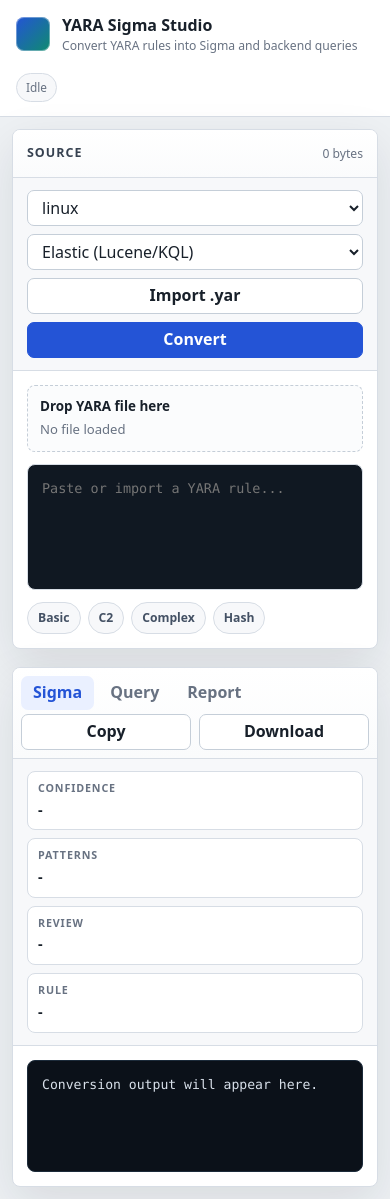
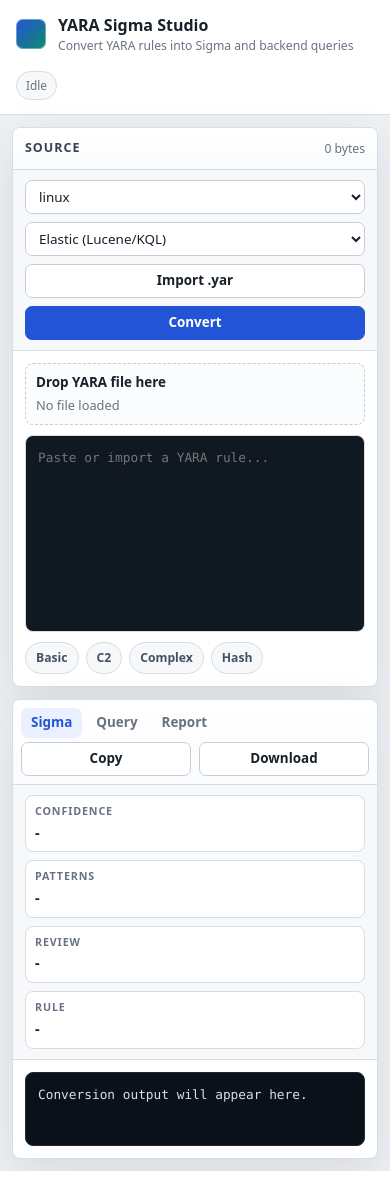
Before and after one commit to wahidhendrawan/yara-sigma-webui, a Flask app: page / in a window 390 px wide. After the commit the page ends 1171 px from the top, so only its background shows below. Run offline with Flask 3, Linux system fonts and the light colour scheme.

Commit message:
Fix workbench layout responsiveness

```diff
--- a/templates/index.html
+++ b/templates/index.html
@@ -17,9 +17,9 @@ body{font-family:ui-sans-serif,system-ui,-apple-system,BlinkMacSystemFont,"Segoe
 button,select,textarea{font:inherit}
 button{cursor:pointer}
 .app{min-height:100vh;display:grid;grid-template-rows:auto 1fr}
-.top{height:64px;background:var(--surface);border-bottom:1px solid var(--line);display:flex;align-items:center;justify-content:space-between;padding:0 22px;gap:18px}
+.top{height:58px;background:var(--surface);border-bottom:1px solid var(--line);display:flex;align-items:center;justify-content:space-between;padding:0 18px;gap:16px}
 .brand{display:flex;align-items:center;gap:12px;min-width:0}
-.mark{width:34px;height:34px;border-radius:8px;background:linear-gradient(135deg,var(--blue),var(--green));box-shadow:inset 0 0 0 1px rgba(255,255,255,.35)}
+.mark{width:30px;height:30px;border-radius:7px;background:linear-gradient(135deg,var(--blue),var(--green));box-shadow:inset 0 0 0 1px rgba(255,255,255,.35)}
 .brand h1{font-size:1rem;font-weight:800;letter-spacing:0}
 .brand p{font-size:.76rem;color:var(--muted)}
 .status{display:flex;gap:8px;align-items:center;justify-content:flex-end;flex-wrap:wrap}
@@ -27,46 +27,54 @@ button{cursor:pointer}
 .pill.good{color:var(--green);border-color:rgba(15,139,111,.28);background:rgba(15,139,111,.06)}
 .pill.warn{color:var(--amber);border-color:rgba(183,121,31,.28);background:rgba(183,121,31,.07)}
 .pill.bad{color:var(--red);border-color:rgba(192,57,43,.26);background:rgba(192,57,43,.06)}
-.workspace{height:calc(100vh - 64px);padding:18px;display:grid;grid-template-columns:minmax(360px,40%) minmax(0,1fr);gap:18px}
+.workspace{height:calc(100dvh - 58px);padding:12px;display:grid;grid-template-columns:minmax(340px,38%) minmax(0,1fr);gap:12px}
 .panel{min-width:0;background:var(--surface);border:1px solid var(--line);border-radius:8px;box-shadow:var(--shadow);display:flex;flex-direction:column;overflow:hidden}
-.panelHead{height:48px;border-bottom:1px solid var(--line);display:flex;align-items:center;justify-content:space-between;padding:0 14px;gap:12px;background:linear-gradient(180deg,#fff,#fafbfc)}
+.panelHead{height:42px;border-bottom:1px solid var(--line);display:flex;align-items:center;justify-content:space-between;padding:0 12px;gap:10px;background:linear-gradient(180deg,#fff,#fafbfc)}
 .panelTitle{font-size:.78rem;font-weight:800;text-transform:uppercase;letter-spacing:.08em;color:#364150}
 .counter{font-size:.76rem;color:var(--muted);white-space:nowrap}
-.toolbar{padding:12px 14px;border-bottom:1px solid var(--line);display:grid;grid-template-columns:1fr 1fr auto auto;gap:8px;background:var(--surface2)}
-select,.btn{height:36px;border:1px solid var(--line2);border-radius:7px;background:#fff;color:var(--ink);padding:0 10px}
+.toolbar{padding:10px 12px;border-bottom:1px solid var(--line);display:grid;grid-template-columns:minmax(0,1fr) minmax(0,1fr) auto auto;gap:8px;background:var(--surface2)}
+select,.btn{height:34px;border:1px solid var(--line2);border-radius:7px;background:#fff;color:var(--ink);padding:0 9px;font-size:.84rem}
 select:focus,.btn:focus,textarea:focus{outline:2px solid rgba(36,84,214,.22);outline-offset:1px}
 .btn{font-weight:750;white-space:nowrap}
 .btn.primary{background:var(--blue);border-color:var(--blue);color:#fff}
 .btn.primary:hover{background:var(--blue2)}
 .btn:disabled{opacity:.55;cursor:not-allowed}
-.sourceWrap{padding:14px;display:grid;grid-template-rows:auto 1fr auto;gap:12px;min-height:0;flex:1}
-.dropzone{border:1px dashed var(--line2);border-radius:8px;background:#fbfcfd;padding:11px 12px;display:flex;align-items:center;justify-content:space-between;gap:12px;color:var(--muted);font-size:.82rem}
+.sourceWrap{padding:12px;display:grid;grid-template-rows:auto minmax(0,1fr) auto;gap:10px;min-height:0;flex:1}
+.dropzone{border:1px dashed var(--line2);border-radius:8px;background:#fbfcfd;padding:9px 10px;display:flex;align-items:center;justify-content:space-between;gap:10px;color:var(--muted);font-size:.8rem}
 .dropzone strong{color:var(--ink);font-size:.84rem}
 .dropzone.drag{border-color:var(--blue);background:rgba(36,84,214,.05)}
-textarea{width:100%;min-height:0;height:100%;resize:none;border:1px solid var(--line);border-radius:8px;background:var(--code);color:var(--codeText);padding:14px;font-family:ui-monospace,SFMono-Regular,Menlo,Consolas,monospace;font-size:.84rem;line-height:1.55;tab-size:2}
+textarea{width:100%;min-height:0;height:100%;resize:none;border:1px solid var(--line);border-radius:8px;background:var(--code);color:var(--codeText);padding:12px;font-family:ui-monospace,SFMono-Regular,Menlo,Consolas,monospace;font-size:.8rem;line-height:1.5;tab-size:2}
 .samples{display:flex;gap:7px;flex-wrap:wrap}
 .sample{border:1px solid var(--line);background:var(--surface2);color:#445164;border-radius:999px;padding:6px 10px;font-size:.76rem;font-weight:650}
-.resultTabs{height:48px;display:flex;align-items:center;gap:4px;padding:0 10px;border-bottom:1px solid var(--line);background:linear-gradient(180deg,#fff,#fafbfc)}
-.tab{height:34px;border:0;background:transparent;border-radius:7px;color:var(--muted);padding:0 12px;font-weight:760}
+.resultTabs{height:42px;display:flex;align-items:center;gap:4px;padding:0 8px;border-bottom:1px solid var(--line);background:linear-gradient(180deg,#fff,#fafbfc)}
+.tab{height:30px;border:0;background:transparent;border-radius:7px;color:var(--muted);padding:0 10px;font-size:.84rem;font-weight:760}
 .tab.active{background:#eaf0ff;color:var(--blue)}
 .actions{margin-left:auto;display:flex;gap:8px}
-.summary{padding:12px 14px;display:grid;grid-template-columns:repeat(4,minmax(110px,1fr));gap:8px;border-bottom:1px solid var(--line);background:var(--surface2)}
-.metric{border:1px solid var(--line);border-radius:8px;background:#fff;padding:9px 10px;min-width:0}
+.summary{padding:10px 12px;display:grid;grid-template-columns:repeat(4,minmax(96px,1fr));gap:8px;border-bottom:1px solid var(--line);background:var(--surface2)}
+.metric{border:1px solid var(--line);border-radius:8px;background:#fff;padding:8px 9px;min-width:0}
 .metric span{display:block;color:var(--muted);font-size:.67rem;font-weight:800;text-transform:uppercase;letter-spacing:.08em}
 .metric strong{display:block;margin-top:3px;font-size:.9rem;overflow:hidden;text-overflow:ellipsis;white-space:nowrap}
-.outputWrap{padding:14px;min-height:0;flex:1;display:flex;flex-direction:column}
+.outputWrap{padding:12px;min-height:0;flex:1;display:flex;flex-direction:column}
 .err{display:none;margin-bottom:12px;border:1px solid rgba(192,57,43,.24);color:#84251d;background:rgba(192,57,43,.06);padding:10px;border-radius:8px;font-size:.86rem}
-.out{flex:1;min-height:0;overflow:auto;background:var(--code2);color:var(--codeText);border:1px solid #1c2b3a;border-radius:8px;padding:14px;font-family:ui-monospace,SFMono-Regular,Menlo,Consolas,monospace;font-size:.82rem;line-height:1.55;white-space:pre-wrap;word-break:break-word}
+.out{flex:1;min-height:0;overflow:auto;background:var(--code2);color:var(--codeText);border:1px solid #1c2b3a;border-radius:8px;padding:12px;font-family:ui-monospace,SFMono-Regular,Menlo,Consolas,monospace;font-size:.8rem;line-height:1.5;white-space:pre-wrap;word-break:break-word}
 .report{font-family:inherit;list-style:none}
 .report li{padding:9px 0;border-bottom:1px solid rgba(255,255,255,.08);color:#d9e0e8;font-size:.84rem}
 .hidden{display:none!important}
-@media(max-width:980px){
+@media(max-width:1280px){
   .top{height:auto;min-height:64px;align-items:flex-start;flex-direction:column;padding:14px 16px}
   .status{justify-content:flex-start}
-  .workspace{height:auto;grid-template-columns:1fr;padding:12px}
-  .panel{min-height:520px}
+  .workspace{height:auto;min-height:calc(100dvh - 64px);grid-template-columns:1fr;padding:12px}
+  .panel{min-height:460px}
+  .panel:first-child{min-height:560px}
+  .toolbar{grid-template-columns:1fr 1fr auto auto}
+  .summary{grid-template-columns:1fr 1fr}
+}
+@media(min-width:1281px){
+  .panel{min-height:0}
+}
+@media(max-width:760px){
   .toolbar{grid-template-columns:1fr 1fr}
-  .summary{grid-template-columns:1fr 1fr}
+  .toolbar .btn{width:100%}
 }
 @media(max-width:560px){
   .toolbar,.summary{grid-template-columns:1fr}
```
